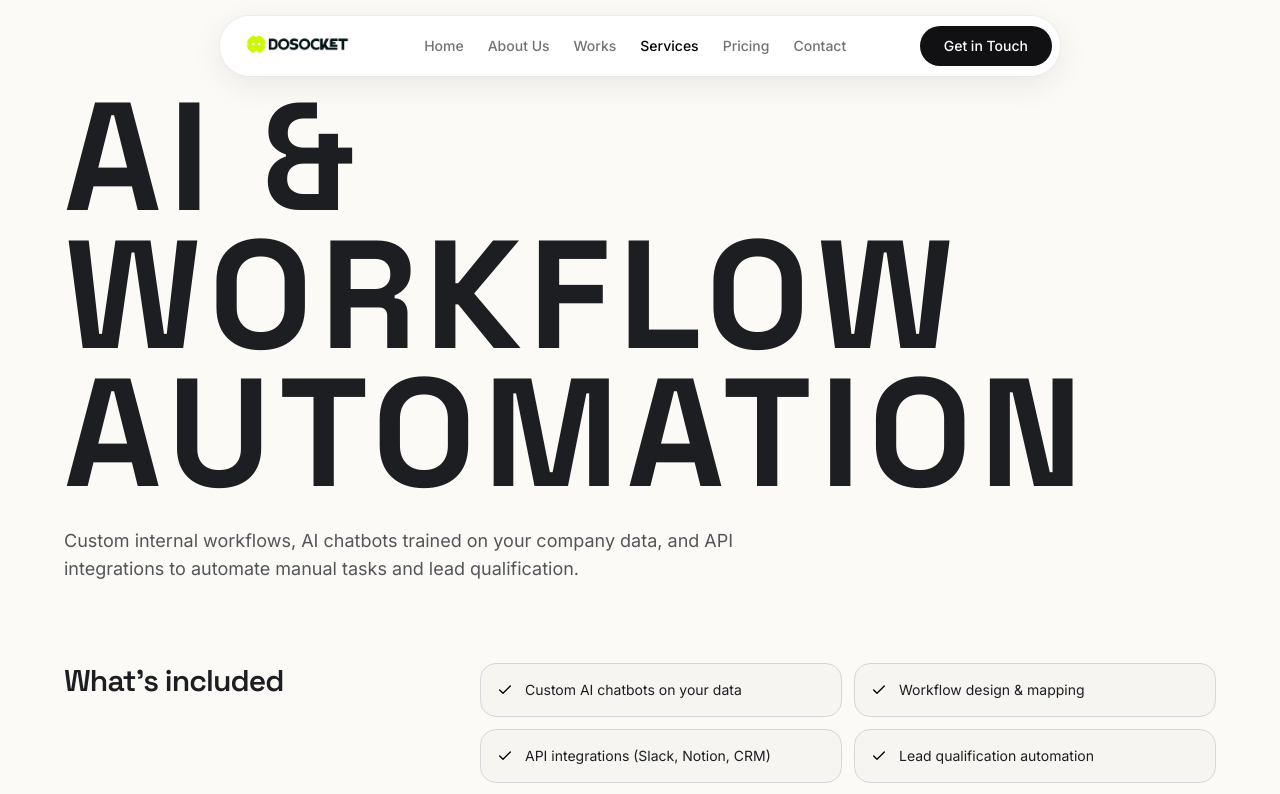
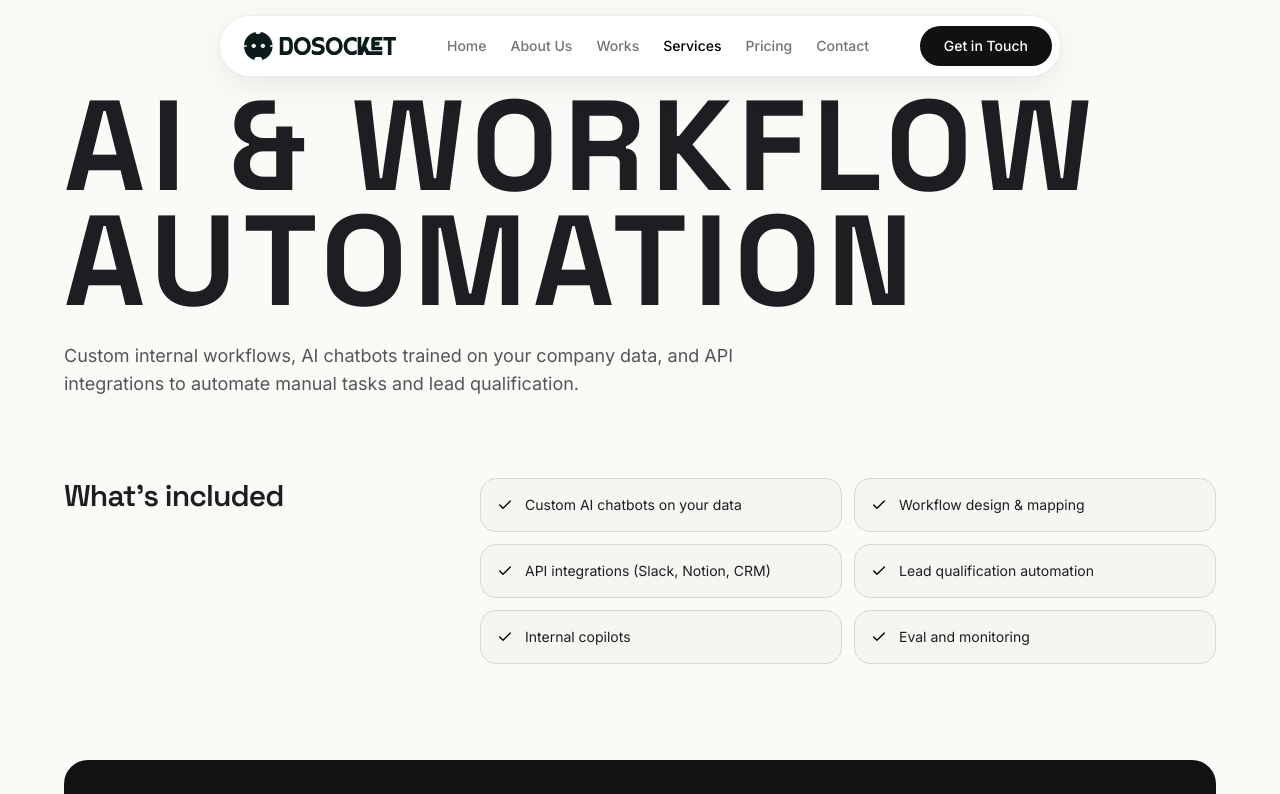
Before and after one commit to Dosocket/Dosocket-next, a Next.js app: page /services/ai-workflow-automation in a window 1280 px wide. Shown: the top 794 px of the page. Built offline with nearby package versions, Linux system fonts and the light colour scheme.

Commit message:
adjust heading size

```diff
--- a/src/app/about/page.tsx
+++ b/src/app/about/page.tsx
@@ -44,7 +44,7 @@ const values: Value[] = [
 const teamMembers: TeamMember[] = [
   {
     name: "Qasim",
-    role: "CEO",
+    role: "CEO & Co-Founder",
     img: "/Qasim.jpeg",
     portfolioUrl: "https://icuxali.framer.ai/",
     linkedinUrl: "https://www.linkedin.com/in/icuxqasimali?utm_source=share_via&utm_content=profile&utm_medium=member_android",
@@ -57,7 +57,7 @@ const teamMembers: TeamMember[] = [
     linkedinUrl: "https://www.linkedin.com/in/fatimarashi",
   },
   {
-    name: "Ezza Fatima",
+    name: "Ezza",
     role: "Full Stack Developer",
     img: "/ezza.png",
 
--- a/src/app/services/[slug]/page.tsx
+++ b/src/app/services/[slug]/page.tsx
@@ -50,7 +50,7 @@ export default async function ServiceDetail({ params }: { params: Promise<{ slug
         <Reveal>
           <h1
             className="font-display font-bold uppercase tracking-tight text-foreground leading-[0.9] md:tracking-wider"
-            style={{ fontSize: "clamp(3.2rem, 12vw, 14rem)" }}
+            style={{ fontSize: "clamp(2.5rem, 10vw, 12rem)" }}
           >
             {s.title.split(" ").map((word, i) => (
               <span key={i} className="mr-[0.3em] inline-block">
--- a/src/components/layout/site-header.tsx
+++ b/src/components/layout/site-header.tsx
@@ -32,11 +32,11 @@ export function SiteHeader() {
             className="flex items-center focus:outline-hidden"
           >
             <Image
-              src="/green-icon.png"
+              src="/dark-green logo.svg"
               alt="Dosocket"
               width={140}
-              height={40}
-              className="h-9 md:h-10.5 w-auto object-contain"
+              height={26}
+              className="h-6 md:h-7 w-auto object-contain"
               priority
             />
           </Link>
--- a/src/components/sections/faq.tsx
+++ b/src/components/sections/faq.tsx
@@ -5,6 +5,7 @@ import { motion, AnimatePresence } from "framer-motion";
 import { Reveal } from "@/components/ui/reveal";
 import { MessageCircleQuestion, ChevronDown } from "lucide-react";
 import Link from "next/link";
+import { BRAND } from "@/lib/site-data";
 
 /* ─────────────────────────────────────────
    FAQ Data
@@ -80,12 +81,14 @@ export function FAQ() {
                     Reach out anytime — we'll guide you through every detail to make sure you get the most out of our platform.
                   </p>
                   <div className="mt-8">
-                    <Link
-                      href="#"
+                    <a
+                      href={BRAND.calcom}
+                      target="_blank"
+                      rel="noopener noreferrer"
                       className="inline-flex h-12 items-center justify-center rounded-full bg-[#E8FF00] px-8 text-sm font-bold text-black transition-transform hover:scale-105 active:scale-95"
                     >
                       Book a Demo
-                    </Link>
+                    </a>
                   </div>
                 </div>
               </Reveal>
```
Also changed, not shown: public/dark-green logo.svg (added).
